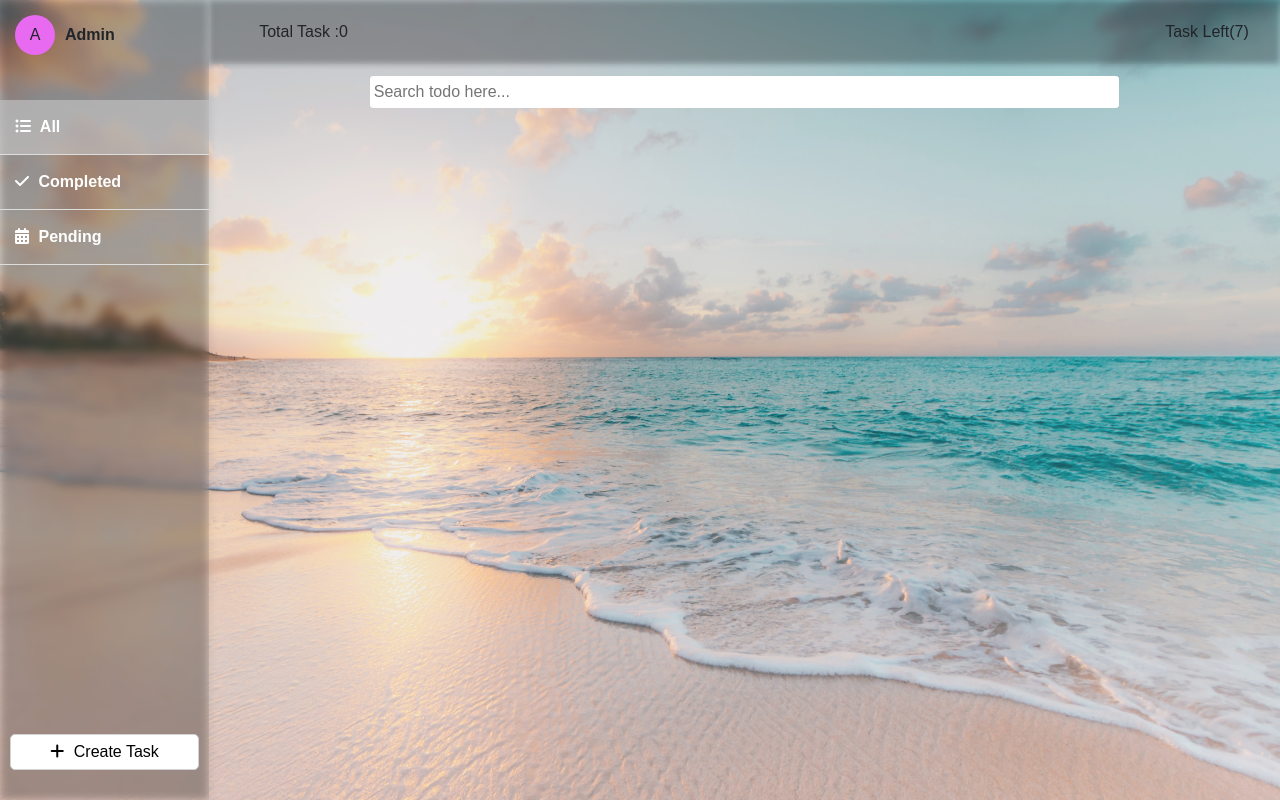
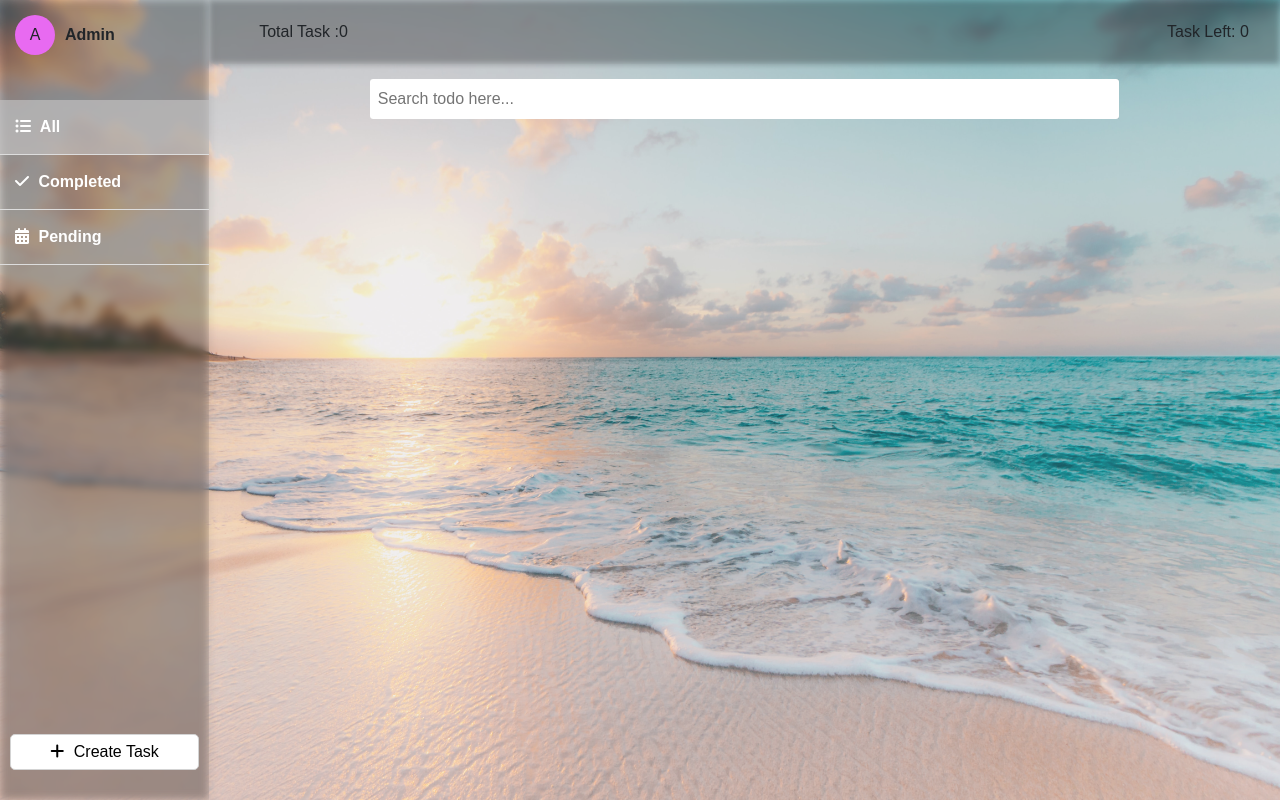
Before and after one commit to prathamsaxen/Todo_List, a React (Create React App) app: page / in a window 1280 px wide. Built offline with nearby package versions, Linux system fonts and the light colour scheme.

Commit message:
Task Left Functionality Enabled!

```diff
--- a/src/App.css
+++ b/src/App.css
@@ -423,17 +423,18 @@ a.active{
 }
 .SearchBar{
   /* border: 2px solid var(--purple-Avatar); */
-  height: 7vh;
+  /* height: 7vh; */
   display: flex;
   justify-content: center;
   align-items: center;
 }
 .SearchBar input{
   width: 70%;
-  padding: 4px;
+  padding: 8px;
   border-radius: 3px;
   outline: none;
   backdrop-filter: blur(3px) brightness(0.7);
   border: none;
   background-color: var(--primaryWhite);
+  margin-top: 15px;
 }
--- a/src/Components/Header.js
+++ b/src/Components/Header.js
@@ -1,12 +1,19 @@
-import React from 'react'
+import React, { useEffect, useState } from 'react'
 import '../Header.css'
 import { useContext } from 'react';
 import { TASKCONTEXT } from '../Context/ContextAPI';
-
 const Header = () => {
   const { taskList } = useContext(TASKCONTEXT);
+  const [count,setCount]=useState(0);
+  useEffect(()=>{
+    taskList.forEach(element => {
+      if(!element.todo_status)
+      {
+        setCount(count+1);
+      }
+    });
+  },[taskList])
   return (
-
        <header id="navbar">
         <nav className="navbar-container container">
           <a href="/" className="home-link">
@@ -20,7 +27,7 @@ const Header = () => {
     </button>
     <div id="navbar-menu" aria-labelledby="navbar-toggle">
       <ul className="navbar-links">
-        <li className="navbar-item"><p className="navbar-link" >Task Left(7)</p></li>
+        <li className="navbar-item"><p className="navbar-link" >Task Left: {count} </p></li>
 
       </ul>
     </div>
```
